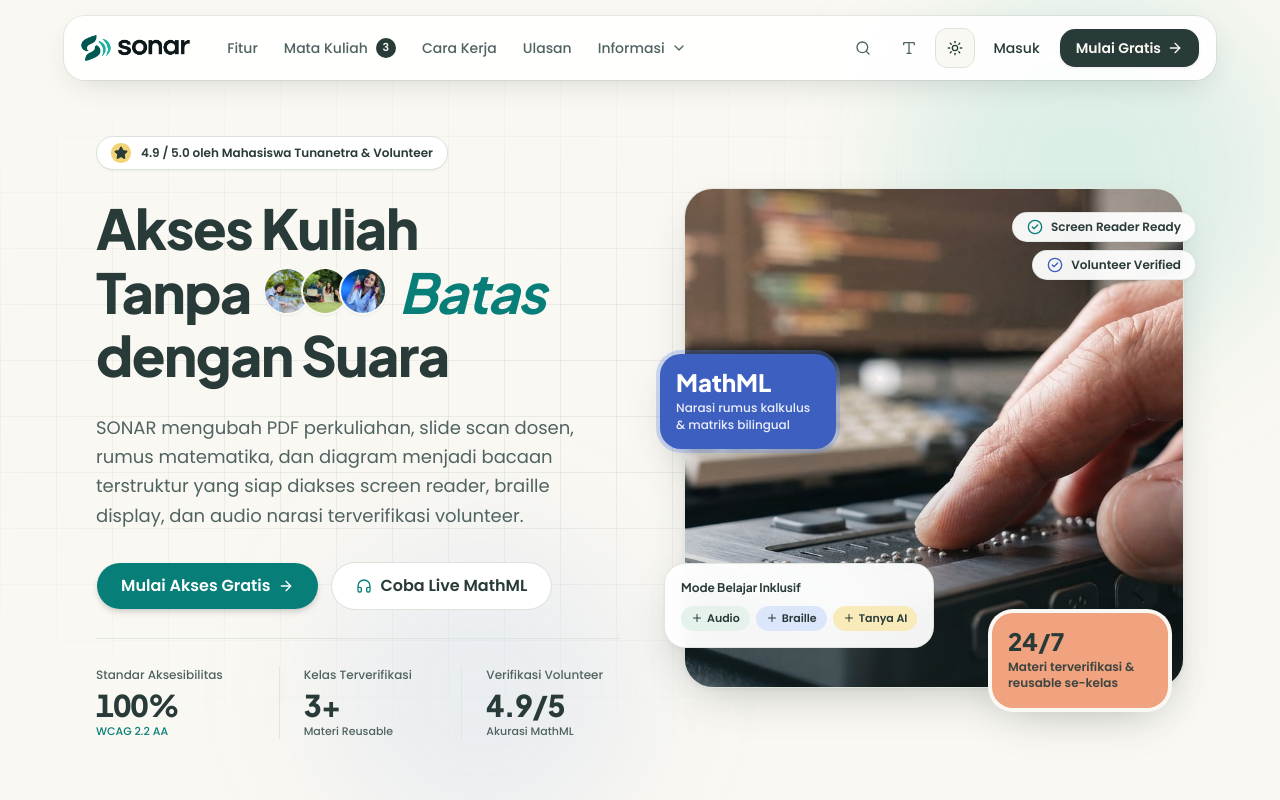
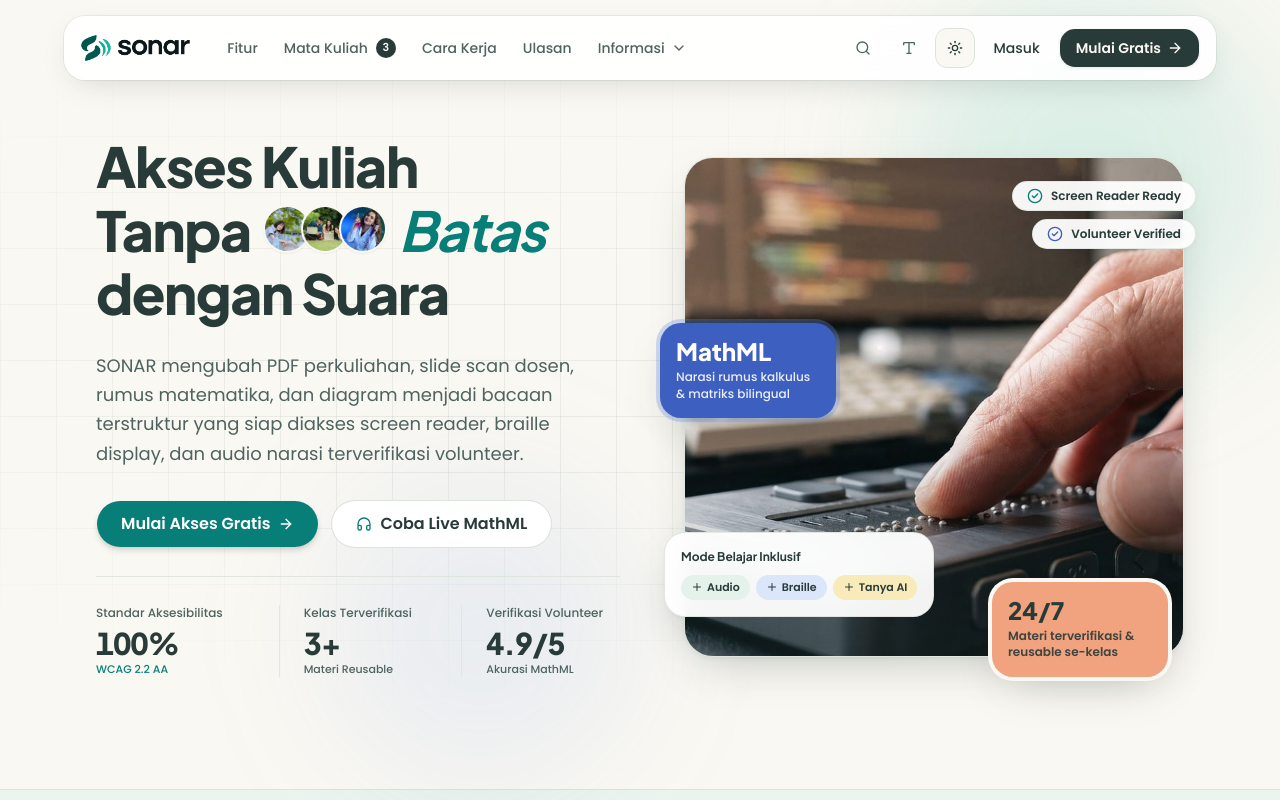
Before and after one commit to ak7prisma/Sonar, a Next.js app: page / in a window 1280 px wide. Shown: the top 800 px of the page. Built offline with nearby package versions, Linux system fonts and the light colour scheme.

Commit message:
style(landing): remove rating badge pill above hero headline

```diff
--- a/src/app/(marketing)/page.tsx
+++ b/src/app/(marketing)/page.tsx
@@ -175,16 +175,6 @@ export default function LandingPage() {
             <div className="grid items-center gap-12 lg:grid-cols-12 lg:gap-10">
               {/* Left Column: Trust Pill, Expressive Display Headline, CTAs & Stats */}
               <div className="min-w-0 space-y-7 lg:col-span-6">
-                <div
-                  data-hero-reveal
-                  className="inline-flex items-center gap-2.5 rounded-full border border-border bg-card px-3.5 py-1.5 text-xs font-semibold text-foreground shadow-xs font-ui"
-                >
-                  <span className="inline-flex size-5 items-center justify-center rounded-md bg-brand-gold text-brand-ink">
-                    <Star className="size-3.5 fill-current" aria-hidden="true" />
-                  </span>
-                  <span>4.9 / 5.0 oleh Mahasiswa Tunanetra &amp; Volunteer</span>
-                </div>
-
                 <h1
                   id="hero-heading"
                   data-hero-reveal
```
